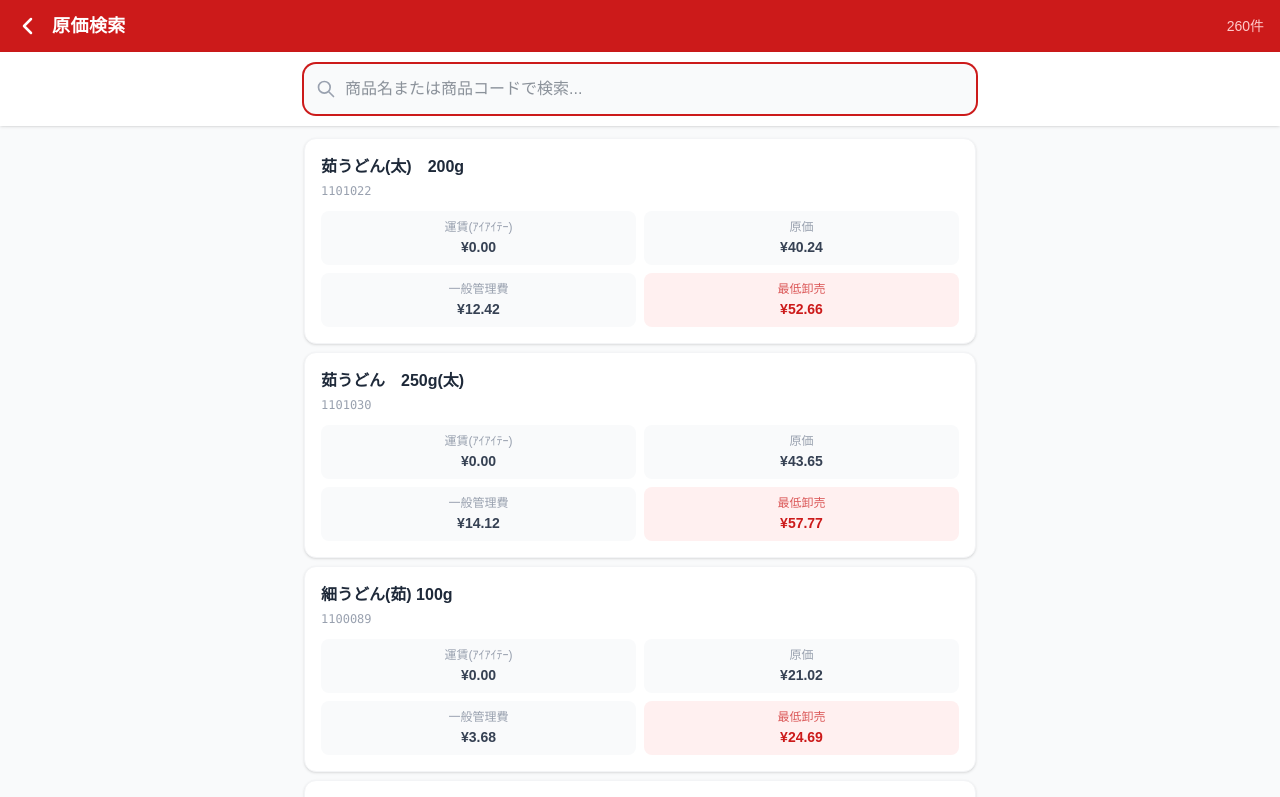
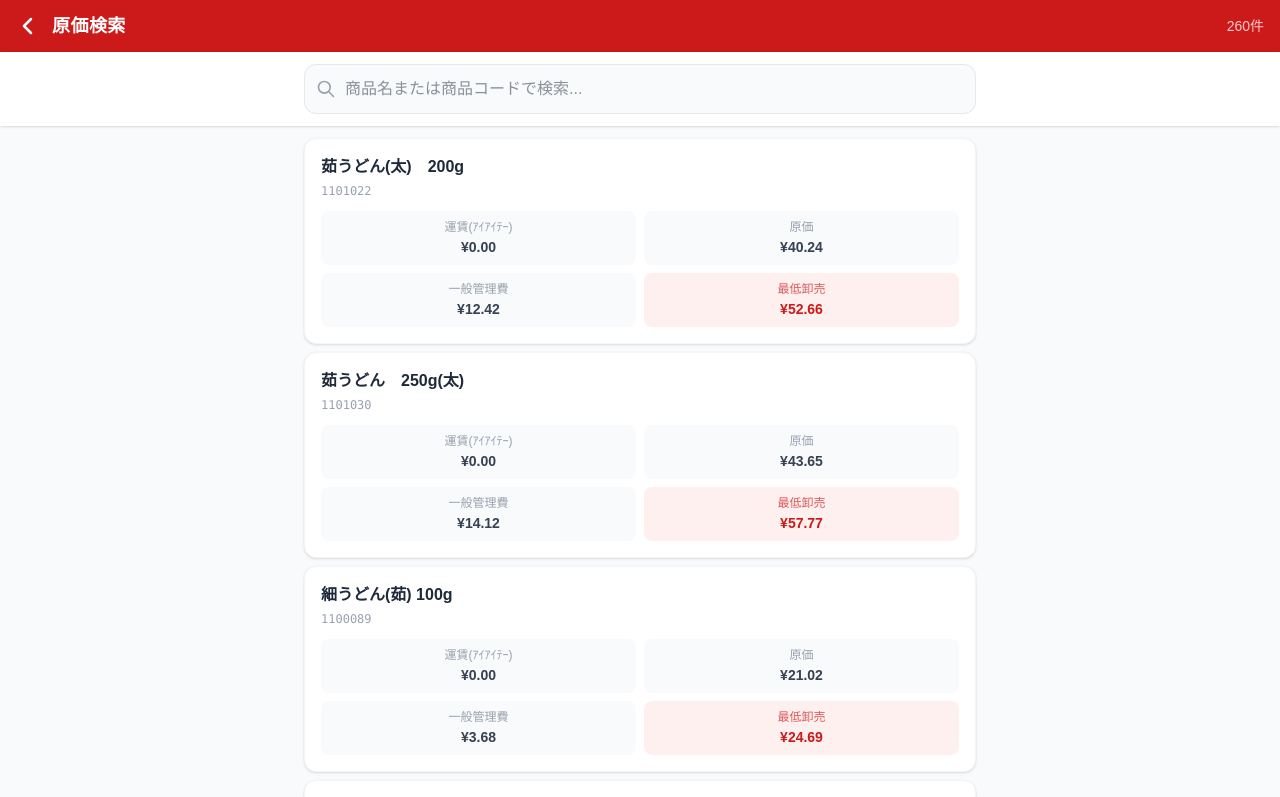
Before and after one commit to chabowhitecanvas-cmyk/tomasho-genka, a Next.js app: page /search in a window 1280 px wide. Shown: the top 797 px of the page. Built offline with nearby package versions, Linux system fonts and the light colour scheme.

Commit message:
修正: 検索入力をtype=textに変更（モバイル対応）

```diff
--- a/app/search/page.tsx
+++ b/app/search/page.tsx
@@ -55,13 +55,13 @@ export default function SearchPage() {
             </svg>
           </div>
           <input
-            type="search"
+            type="text"
+            inputMode="search"
             placeholder="商品名または商品コードで検索..."
             value={query}
             onChange={(e) => setQuery(e.target.value)}
             className="w-full pl-10 pr-10 py-3 rounded-xl border border-gray-200 bg-gray-50 focus:outline-none focus:ring-2 focus:border-transparent text-gray-800 text-base"
             style={{ "--tw-ring-color": "#cc1a1a" } as React.CSSProperties}
-            autoFocus
           />
           {query && (
             <button
```
